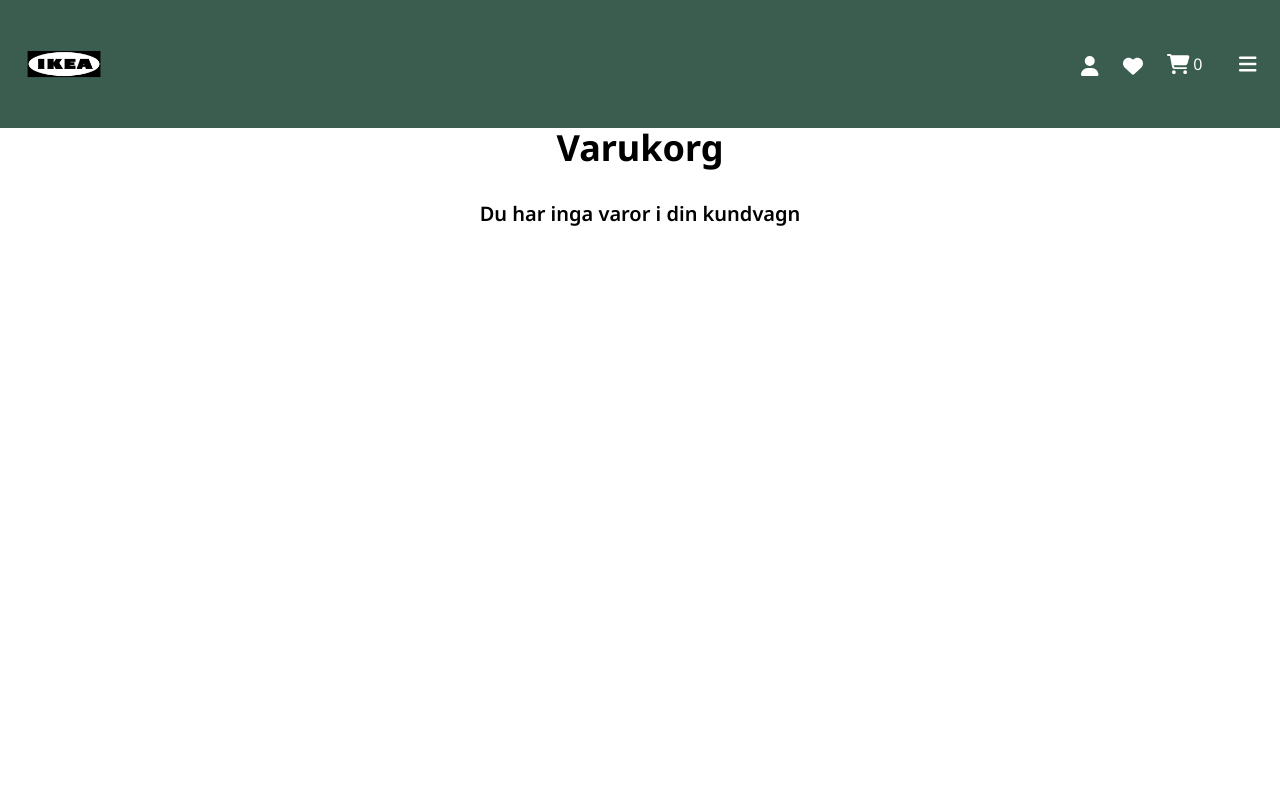
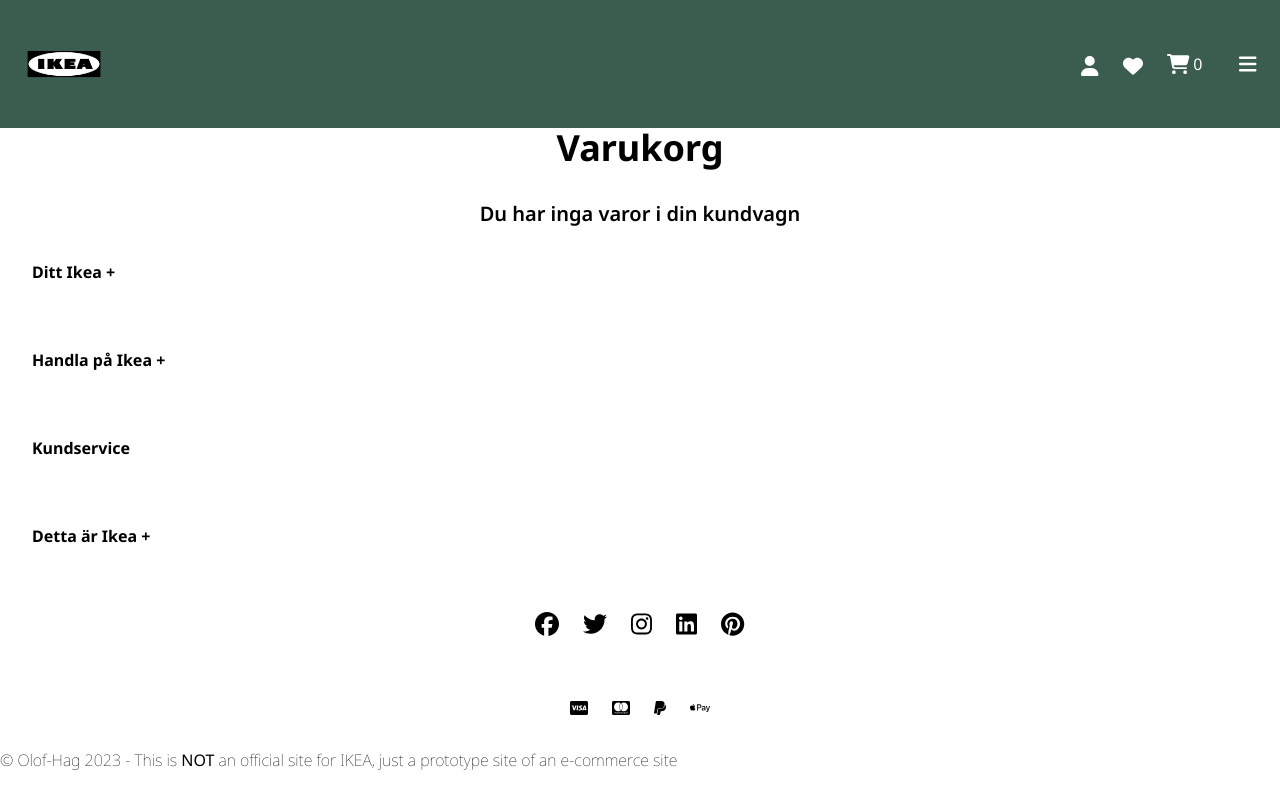
Before and after one commit to oh007/ecom-store, a React (Vite) app: page /checkout in a window 1280 px wide. Built offline with nearby package versions, Linux system fonts and the light colour scheme.

Commit message:
Added Footer

```diff
--- a/package.json
+++ b/package.json
@@ -10,6 +10,7 @@
     "preview": "vite preview"
   },
   "dependencies": {
+    "@fortawesome/free-brands-svg-icons": "^6.4.2",
     "@fortawesome/free-solid-svg-icons": "^6.4.2",
     "@fortawesome/react-fontawesome": "^0.2.0",
     "mdb-react-ui-kit": "^7.0.0",
--- a/src/App.jsx
+++ b/src/App.jsx
@@ -7,6 +7,7 @@
 import About from './About';
 import Checkout from './Checkout';
 import Header from './components/Header';
+import Footer from './components/Footer.jsx';
 
 const App = () => {
   const [cartItems, setCartItems] = useState(() => {
@@ -76,8 +77,10 @@
             element={<Checkout cartItems={cartItems} setCartItemCount={setCartItemCount} />}
           />
         </Routes>
+        <Footer></Footer>
       </div>
     </Router>
+
   );
 };
 
--- /dev/null
+++ b/src/components/Footer.jsx
@@ -0,0 +1,45 @@
+import React from 'react';
+import { FontAwesomeIcon } from '@fortawesome/react-fontawesome';
+import { faFacebook, faTwitter, faInstagram, faLinkedin, faPinterest } from '@fortawesome/free-brands-svg-icons';
+import { faCcVisa, faCcMastercard, faPaypal, faApplePay } from '@fortawesome/free-brands-svg-icons';
+
+export default function Footer() {
+  return (
+    <footer className="footer">
+      <div className='p-8'>
+        <h4 className='font-bold'>Ditt Ikea +</h4>
+      </div>
+      <div className='p-8'>
+        <h4 className='font-bold'>Handla på Ikea +</h4>
+      </div>
+      <div className='p-8'>
+        <h4 className='font-bold'>Kundservice</h4>
+      </div>
+      <div className='p-8'>
+        <h4 className='font-bold'>Detta är Ikea +</h4>
+      </div>
+
+      <div className="social-icons flex flex-row">
+        <ul className='flex flex-row gap-6 m-auto p-8'>
+        <FontAwesomeIcon icon={faFacebook} size='xl' />
+        <FontAwesomeIcon icon={faTwitter} size='xl'/>
+        <FontAwesomeIcon icon={faInstagram} size='xl'/>
+        <FontAwesomeIcon icon={faLinkedin} size='xl'/>
+        <FontAwesomeIcon icon={faPinterest} size='xl' />
+        </ul>
+      </div>
+
+      <div className="payment-icons flex flex-row">
+      <ul className='flex flex-row gap-6 m-auto p-8'>
+      <FontAwesomeIcon icon={faCcVisa} />
+        <FontAwesomeIcon icon={faCcMastercard} />
+        <FontAwesomeIcon icon={faPaypal} />
+        <FontAwesomeIcon icon={faApplePay} />
+        </ul>
+      </div>
+      <div className="copyright">
+       <p className='font-thin'> &copy; Olof-Hag 2023 - This is <strong>NOT</strong> an official site for IKEA, just a prototype site of an e-commerce site</p>
+      </div>
+    </footer>
+  );
+}
```
Also changed, not shown: 1 other file (tests, documents, lock files or other folders).
